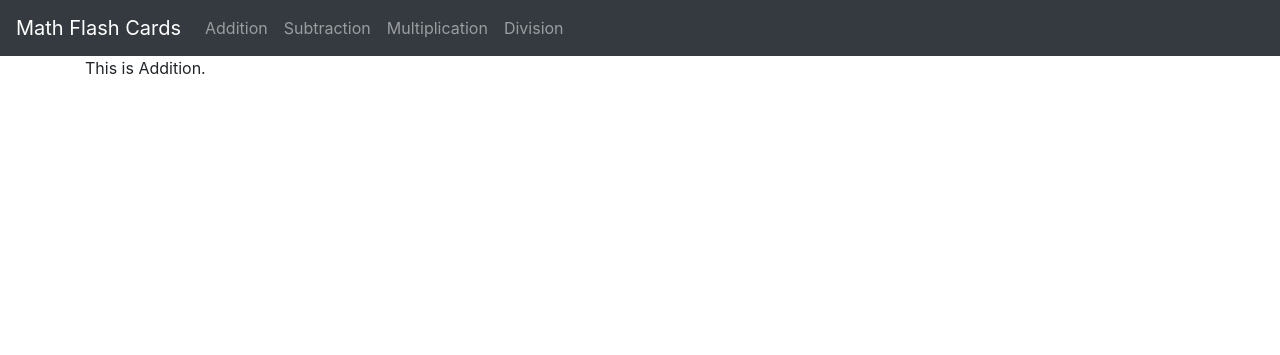
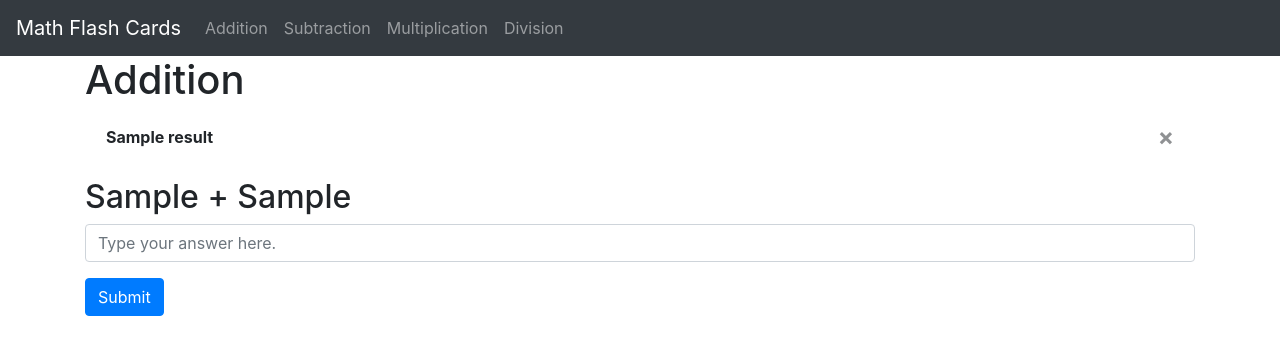
Before and after one commit to ptyadana/django-WEB-flashcards, a Django app: template flashcard/flashcard_app/templates/flashcard_app/addition.html in a window 1280 px wide. Shown: the top 355 px of the page. Run offline with Django 3.2, Linux system fonts and the light colour scheme; the template is opened without the code that fills it: most values are stand-ins (such as "Sample title", 1, 10 or a date in 2020); some libraries are stand-ins or nearby versions.

Commit message:
set up base variables logics for addition page

```diff
--- a/flashcard/flashcard_app/templates/flashcard_app/addition.html
+++ b/flashcard/flashcard_app/templates/flashcard_app/addition.html
@@ -8,7 +8,45 @@
 </head>
 <body>
     {% block 'content' %}
-    This is Addition.
+    <h1>Addition</h1>
+
+    {% if result %}
+        {% if result == 'Correct! ' %}
+            <div class="alert alert-{{alert_color}} alert-dismissible fade show" role="alert">
+                <strong>{{result}}</strong>{{msg}}
+                <button type="button" class="close" data-dismiss="alert" aria-label="Close">
+                <span aria-hidden="true">&times;</span>
+                </button>
+            </div>
+        {% else %}
+            <div class="alert alert-{{alert_color}} alert-dismissible fade show" role="alert">
+                <strong>{{result}}</strong>{{msg}}
+                <button type="button" class="close" data-dismiss="alert" aria-label="Close">
+                <span aria-hidden="true">&times;</span>
+                </button>
+            </div>
+        {% endif %}
+    {% elif msg %}
+        <div class="alert alert-{{alert_color}} alert-dismissible fade show" role="alert">
+            {{msg}}
+            <button type="button" class="close" data-dismiss="alert" aria-label="Close">
+            <span aria-hidden="true">&times;</span>
+            </button>
+        </div>
+    {% endif %}
+
+
+    <h2>{{new_num_1}} + {{new_num_2}}</h2>
+    <form method="POST" action="{% url 'addition' %}">
+        {% csrf_token %}
+        <input type="hidden" name="old_num_1" value="{{new_num_1}}">
+        <input type="hidden" name="old_num_2" value="{{new_num_2}}">
+        <div class="form-group">
+            <input type="text" name="answer" class="form-control" placeholder="Type your answer here.">
+        </div>
+        <button type="submit" class="btn btn-primary">Submit</button>
+    </form>
+
     {% endblock%}
 </body>
 </html>
```
Also changed, not shown: flashcard/flashcard_app/views.py (+65 -1 lines).
